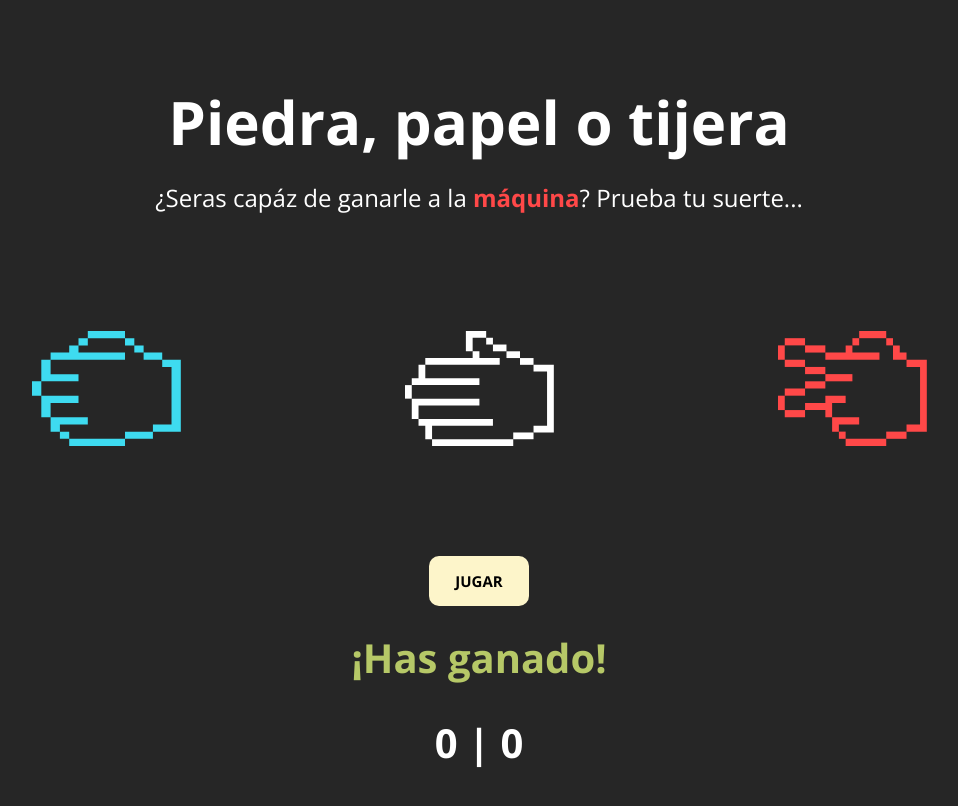
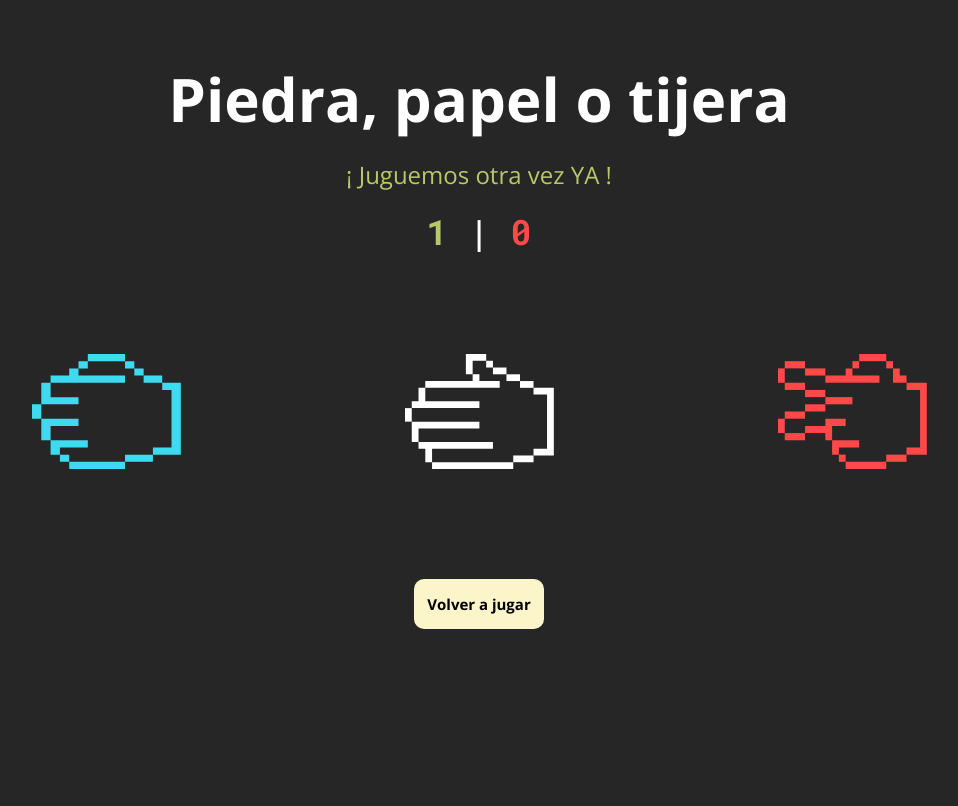
Before and after one commit to NahuelM8/rock-paper-scissor, a plain HTML site: page index.html in a window 1280 px wide. Both pictures are taken after a click on the picture 267 px from the left and 388 px from the top of the page. Shown: the whole page, without its empty margins (161-1119 px from the left). Drawn offline with nearby package versions, Linux system fonts and the light colour scheme.

Commit message:
Puliendo el programa

```diff
--- a/app.js
+++ b/app.js
@@ -1,7 +1,31 @@
 const rock = document.querySelector('.img-rock');
 const paper = document.querySelector('.img-paper');
 const scissor = document.querySelector('.img-scissor');
+const btnPlayAgain = document.querySelector('.btn-play-again');
 let userOption;
+
+
+
+//
+//Eventos [INICIO]
+//
+
+btnPlayAgain.onclick = () => {
+   //Reinicio las imagenes
+   rock.setAttribute('src', 'resources/rock.svg');
+   paper.setAttribute('src', 'resources/paper.svg');
+   scissor.setAttribute('src', 'resources/scissor.svg');
+   //Reinicio los point event
+   rock.style.pointerEvents = "all";
+   paper.style.pointerEvents = "all";
+   scissor.style.pointerEvents = "all";
+   //Reinicio el mensaje principal
+   document.querySelector('h2').textContent = '¿Seras capáz de ganarle a la máquina? Prueba tu suerte...';
+   document.querySelector('h2').style.color = '#ffffff';
+   //Desaparecer boton de volver a jugar
+   btnPlayAgain.style.visibility = "hidden";
+
+}
 
 rock.onclick = () => {
    userOption ="rock";
@@ -9,7 +33,9 @@ rock.onclick = () => {
    rock.style.pointerEvents = "none";
    paper.style.pointerEvents = "none";
    scissor.style.pointerEvents = "none";
+   btnPlayAgain.style.visibility = "visible";
    startGame(userOption, npcOption());
+
 };
 paper.onclick = () => {
    userOption ="paper";
@@ -18,6 +44,7 @@ paper.onclick = () => {
    paper.style.pointerEvents = "none";
    scissor.style.pointerEvents = "none";;
    startGame(userOption, npcOption());
+   btnPlayAgain.style.visibility = "visible";
 };
 scissor.onclick = () => {
    userOption ="scissor";
@@ -26,7 +53,18 @@ scissor.onclick = () => {
    paper.style.pointerEvents = "none";
    scissor.style.pointerEvents = "none";
    startGame(userOption, npcOption());
+   btnPlayAgain.style.visibility = "visible";
 };
+
+//
+//Eventos [FIN]
+//
+
+
+
+//
+//Funciones [INICIO]
+//
 
 function npcOption(){
    const options = ['rock', 'paper', 'scissor'];
@@ -38,33 +76,53 @@ function startGame(user, npc){
    if (user != npc){
       if (user == 'rock' && npc == 'scissor'){
          document.querySelector('.img-'+npc).setAttribute('src','resources/'+npc+'_NPC.svg');
-         showResult(true);
+         showResult('won');
+         refreshScore('won');
       }else if (user == 'paper' && npc == "rock"){
          document.querySelector('.img-'+npc).setAttribute('src','resources/'+npc+'_NPC.svg');
-         showResult(true);
+         showResult('won');
+         refreshScore('won');
       }else if(user == 'scissor' && npc == "paper"){
          document.querySelector('.img-'+npc).setAttribute('src','resources/'+npc+'_NPC.svg');
-         showResult(true);
+         showResult('won');
+         refreshScore('won');
       } else {
          document.querySelector('.img-'+npc).setAttribute('src','resources/'+npc+'_NPC.svg');
-         showResult(false)
+         showResult('lost')
+         refreshScore('lost');
       }
    }else {
-      showResult(false, true);
+      showResult('tie');
+      refreshScore('tie');
    }
 }
 
-function showResult(userWon, tie){
-   if (userWon == true){
-      document.querySelector('.result').textContent = "¡Has ganado!";
-      document.querySelector('.result').style.color = "#B6C867"
-   } else{
-      if (tie == true){
-         document.querySelector('.result').textContent = "Empate";
-         document.querySelector('.result').style.color = "#F6D167"
-      }else{
-         document.querySelector('.result').textContent = "¡Has Perdido!";
-         document.querySelector('.result').style.color = "#FF4848";
-      }
+function showResult(userStatus){
+   const npcLostMessages = ['Esta vez tuviste suerte ¬_¬', '¡ Juguemos otra vez YA !', '(•ˋ _ ˊ•)', 'ಠ_ಠ', 'La próxima vez no vas a tener tanta suerte'];
+   const npcWonMessages = ['No podes conmigo ^_-', 'Suerte para la próxima', 'JAJAJAJAJ', 'No tiene sentido que sigas, soy un el mejor en esto', '¯\_(ツ)_/¯'];
+   const textH2 = document.querySelector('h2');
+
+   if(userStatus == 'won'){
+      textH2.textContent = npcLostMessages[Math.floor(Math.random() * npcLostMessages.length)];
+      textH2.style.color = '#B6C867';
+
+   } else if(userStatus == 'lost'){
+      textH2.textContent = npcWonMessages[Math.floor(Math.random() * npcWonMessages.length)];
+      textH2.style.color = '#FF4848';
+   } else {
+      textH2.textContent = 'Empatamos. ¡Juguemos otra vez!'
+      textH2.style.color = '#FFB830';
    }
 }
+
+function refreshScore (userStatus){
+    if (userStatus == 'won'){
+       document.querySelector('.user-score').textContent = parseInt(document.querySelector('.user-score').textContent) + 1;
+    }else if (userStatus == 'lost'){
+      document.querySelector('.npc-score').textContent = parseInt(document.querySelector('.npc-score').textContent) + 1;
+    }
+}
+
+//
+//Funciones [FIN]
+//
--- a/index.html
+++ b/index.html
@@ -6,6 +6,7 @@
    <link rel="preconnect" href="https://fonts.googleapis.com">
    <link rel="preconnect" href="https://fonts.gstatic.com" crossorigin>
    <link href="https://fonts.googleapis.com/css2?family=Open+Sans:wght@400;600;700&display=swap" rel="stylesheet">
+   <link href="https://fonts.googleapis.com/css2?family=Roboto+Mono:wght@400;500;600;700&display=swap" rel="stylesheet">
    <link rel="stylesheet" href="styles.css">
    <title>Piedra, papel o tijera | Created by C. Nahuel Morocho</title>
 </head>
@@ -15,16 +16,15 @@
          <h1>Piedra, papel o tijera</h1>
          <h2>¿Seras capáz de ganarle a la <span>máquina</span>? Prueba tu suerte...</h2>
       </div>
+      <div class="score-container">
+         <p class="score"><span class="user-score">0</span> | <span class="npc-score">0</span></p>
+      </div>
       <div class="game-container">
          <div class="rock-box"><img class="img-rock img" src="resources/rock.svg" alt="Seleccionar"></div>
          <div class="paper-box"><img class="img-paper img" src="resources/paper.svg" alt="Seleccionar"></div>
          <div class="scissor-box"><img class="img-scissor img" src="resources/scissor.svg" alt="Seleccionar"></div>
       </div>
-      <div class="result-container">
-         <p class="result"></p>
-         <p class="score"><span clas="user-score">0</span> | <span class="npc-score">0</span></p>
-      </div>
-      <button >JUGAR</button>
+      <button class="btn-play-again">Volver a jugar</button>
    </div>
    <script src="app.js"></script>
 </body>
--- a/styles.css
+++ b/styles.css
@@ -59,24 +59,28 @@ body {
    cursor: pointer;
 }
 
-.result-container {
-   position: absolute;
-   height: 200px;
-   display: flex;
-   font-weight: bolder;
-   font-size: 40px;
-   top: 600px;
-   flex-direction: column;
-   align-items: center;
-   justify-content: space-evenly
+.score, .user-score, .npc-score {
+   font-family: 'Roboto Mono';
+   font-size: 35px;
+   font-weight: bold;
+}
+
+.user-score {
+   color: #B6C867;
+}
+
+.npc-score {
+   color: #FF4848;
 }
 
 .main-container button{
    border: 0px;
    border-radius: 10px;
    height: 50px;
-   width: 100px;
+   width: 130px;
    background-color: #FDF5CA;
    font-weight: bold;
    font-size: 15px;
+   cursor: pointer;
+   visibility: hidden;
 }
```
